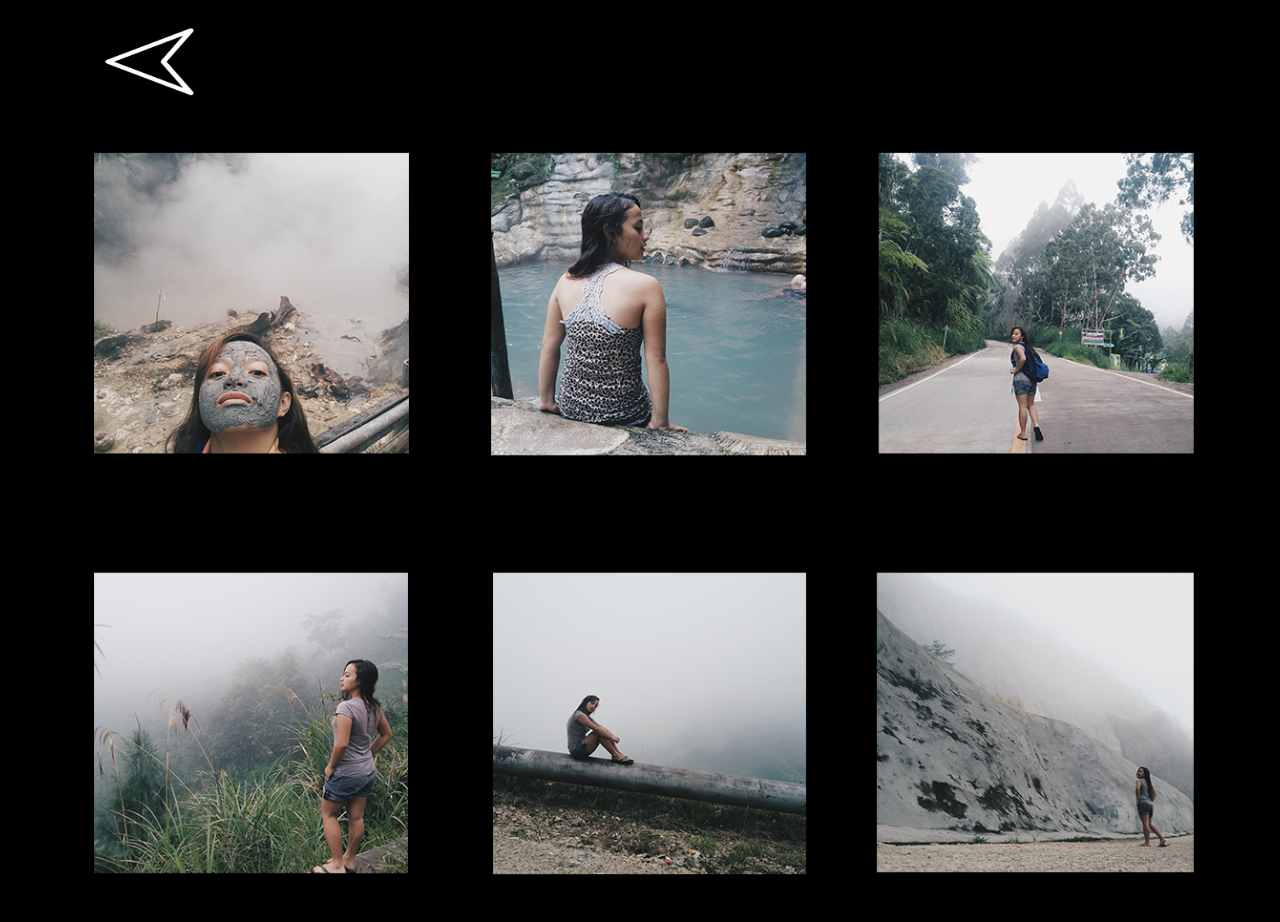
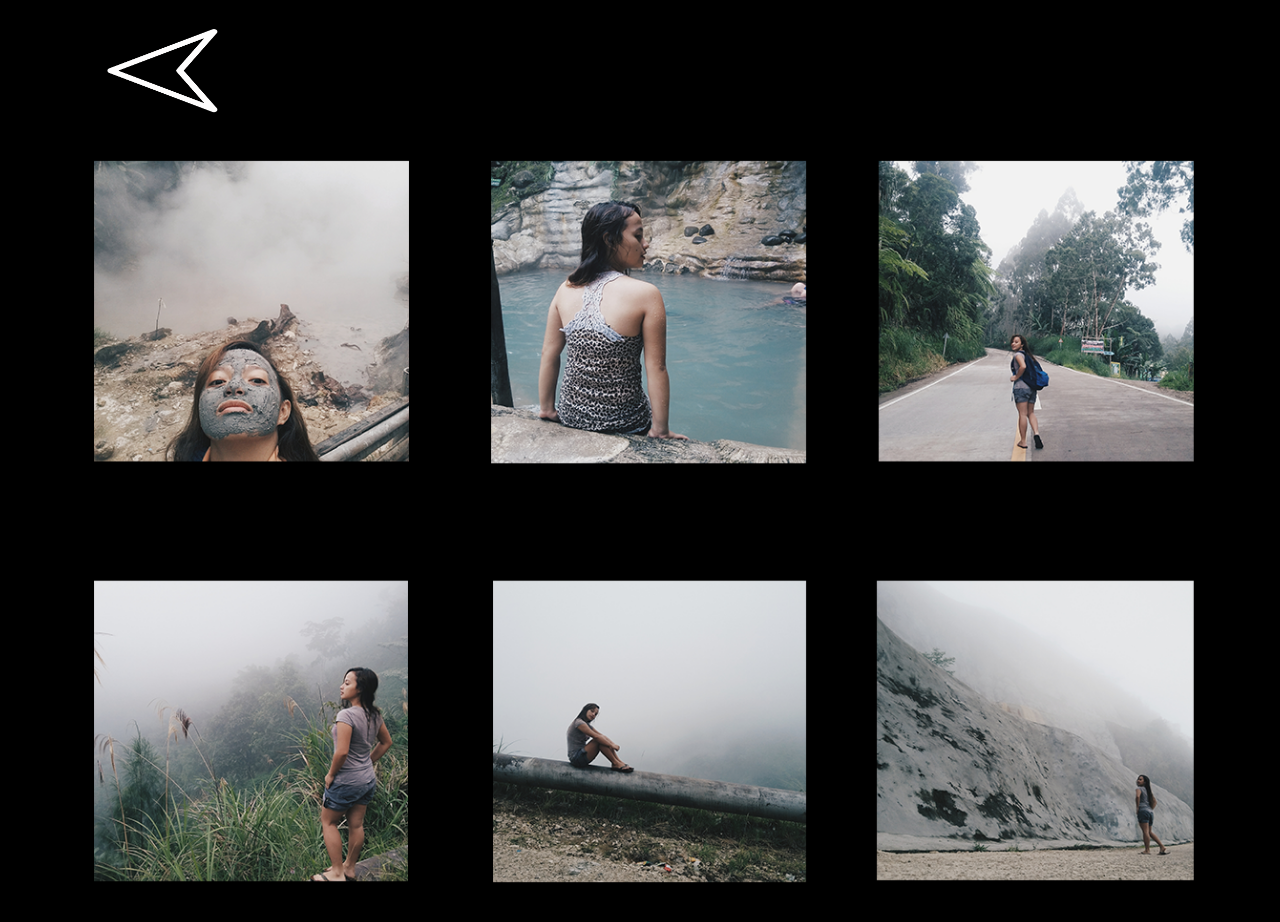
Before and after one commit to jephunneh/SUHAYON_jephunneh_PersonalWebsite, a plain HTML site: page album1.html in a window 1280 px wide. Shown: the top 922 px of the page. Drawn offline with Linux system fonts and the light colour scheme.

Commit message:
updated album

```diff
--- a/album1.html
+++ b/album1.html
@@ -8,7 +8,7 @@
 		<div id="Header">
 			<div id="NavBar">
 			<br>
-				<img src="jeph/arrow.png" width="8%">
+				<a href="photography.html"><img src="jeph/arrow.png" width="10%" ></a>
 				</div>
 
 			<a id="top"></a>
```
Also changed, not shown: album2.html (+1 -1 lines), album3.html (+1 -1 lines).
